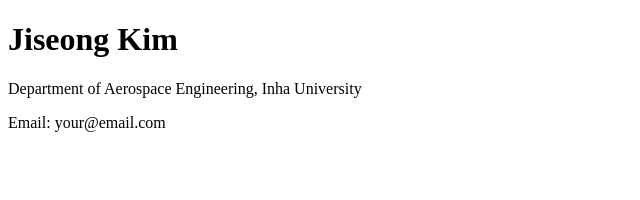
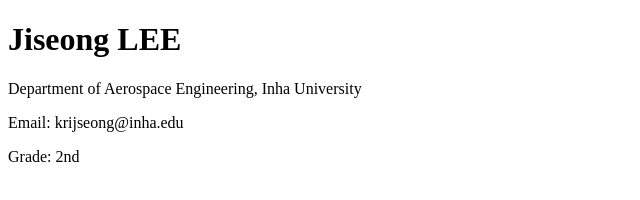
Before and after one commit to krjiseong/krjiseong.github.io, a plain HTML site: page index.html in a window 1280 px wide. Shown: the whole page, without its empty margins (0-640 px from the left). Drawn offline with Linux system fonts and the light colour scheme.

Commit message:
Update index.html

```diff
--- a/index.html
+++ b/index.html
@@ -6,8 +6,9 @@
   <title>Jiseong LEE</title>
 </head>
 <body>
-  <h1>Jiseong Kim</h1>
+  <h1>Jiseong LEE</h1>
   <p>Department of Aerospace Engineering, Inha University</p>
-  <p>Email: your@email.com</p>
+  <p>Email: krijseong@inha.edu</p>
+  <p>Grade: 2nd</p>
 </body>
 </html>
```
